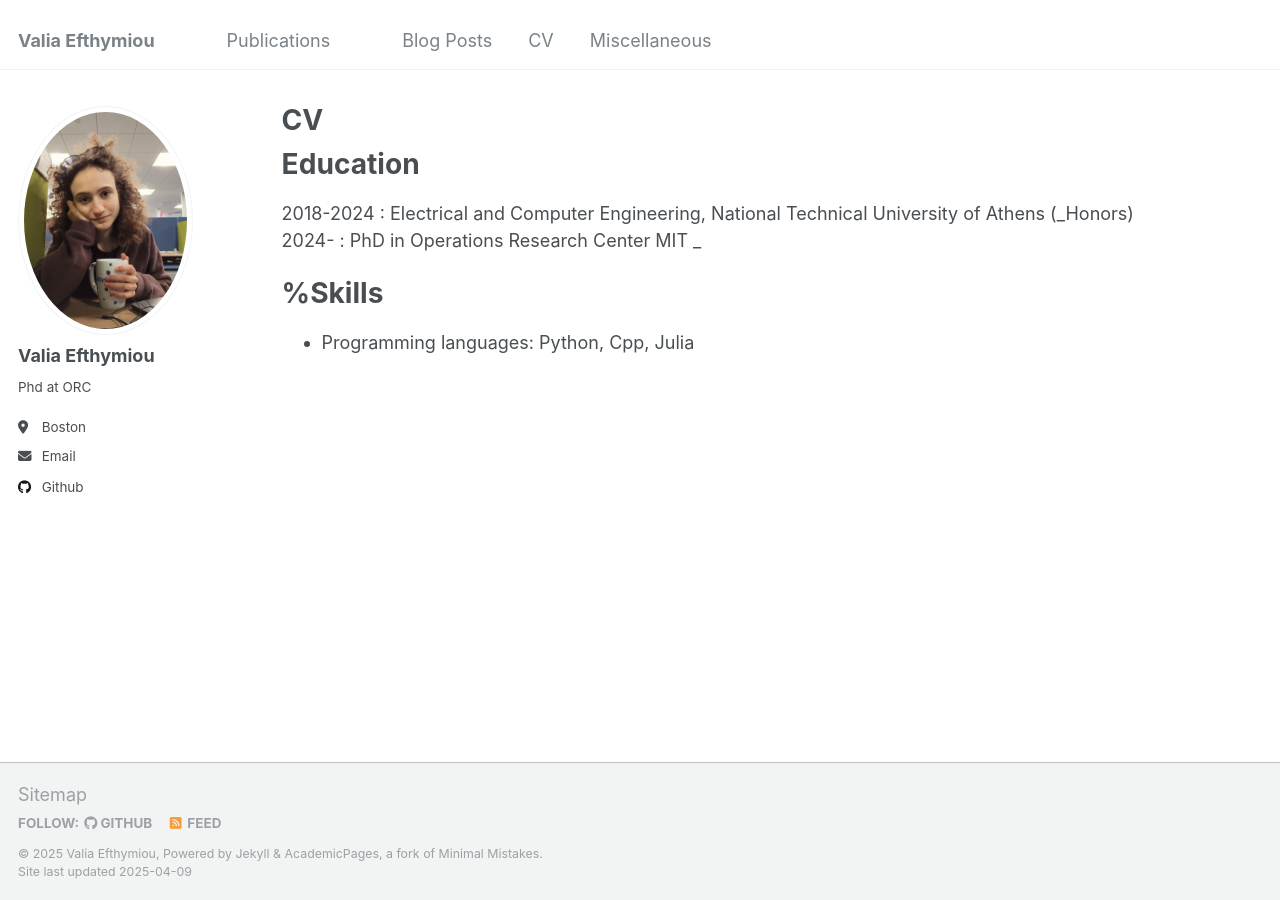
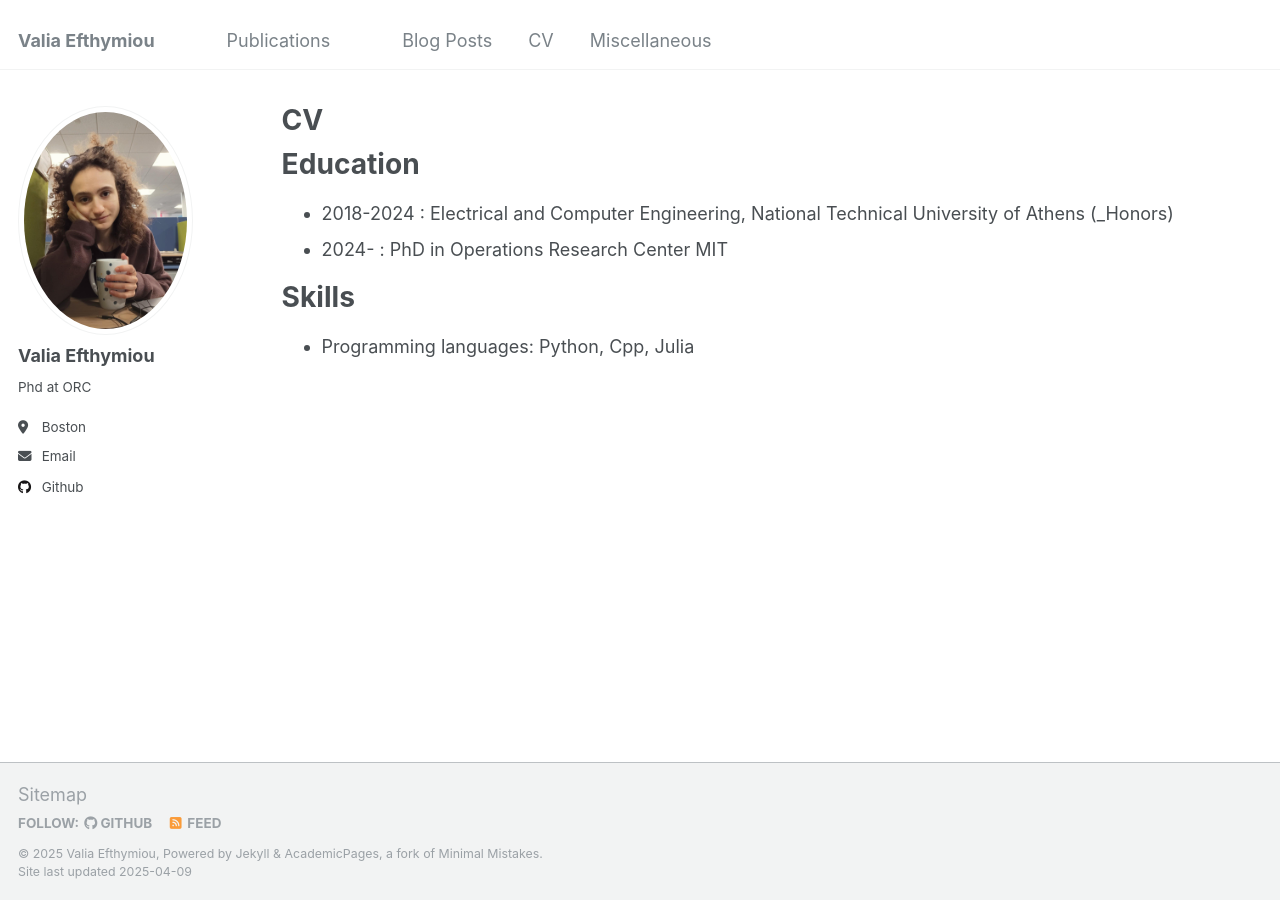
Before and after one commit to valiaEft/valiaEft.github.io, a Jekyll site: the page built from _pages/cv.md, in a window 1280 px wide. Built offline with Jekyll 4.4.1, drawn with Linux system fonts in a browser that asks for light colours.

Commit message:
Update cv.md

```diff
--- a/_pages/cv.md
+++ b/_pages/cv.md
@@ -11,11 +11,9 @@
 
 Education
 ======
-2018-2024 : Electrical and Computer Engineering, National Technical University of Athens (_Honors)
-2024-     : PhD in Operations Research Center MIT
-_
+- 2018-2024 : Electrical and Computer Engineering, National Technical University of Athens (_Honors)
+- 2024-     : PhD in Operations Research Center MIT
 
-
-%Skills
+Skills
 ======
 * Programming languages: Python, Cpp, Julia
```
